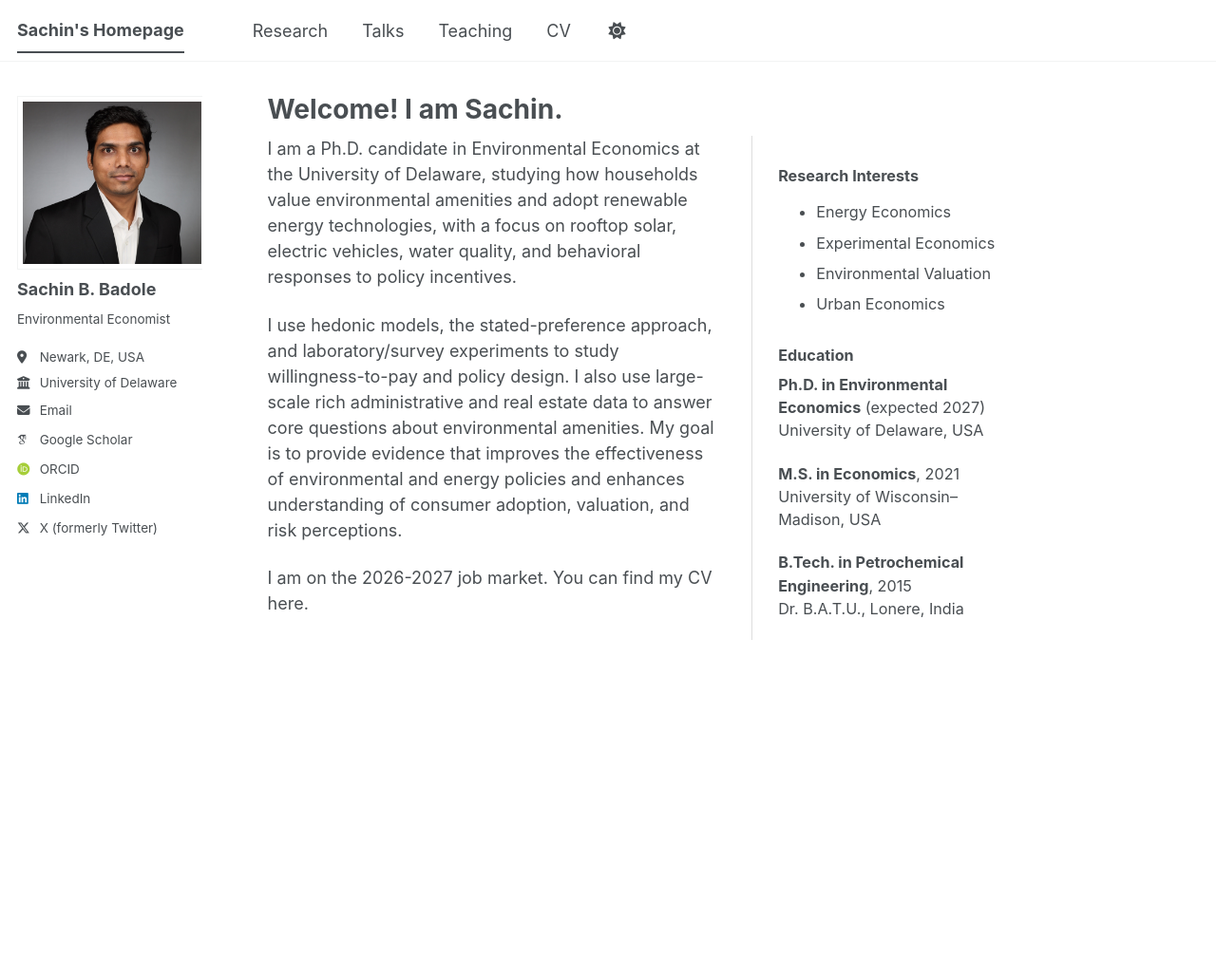
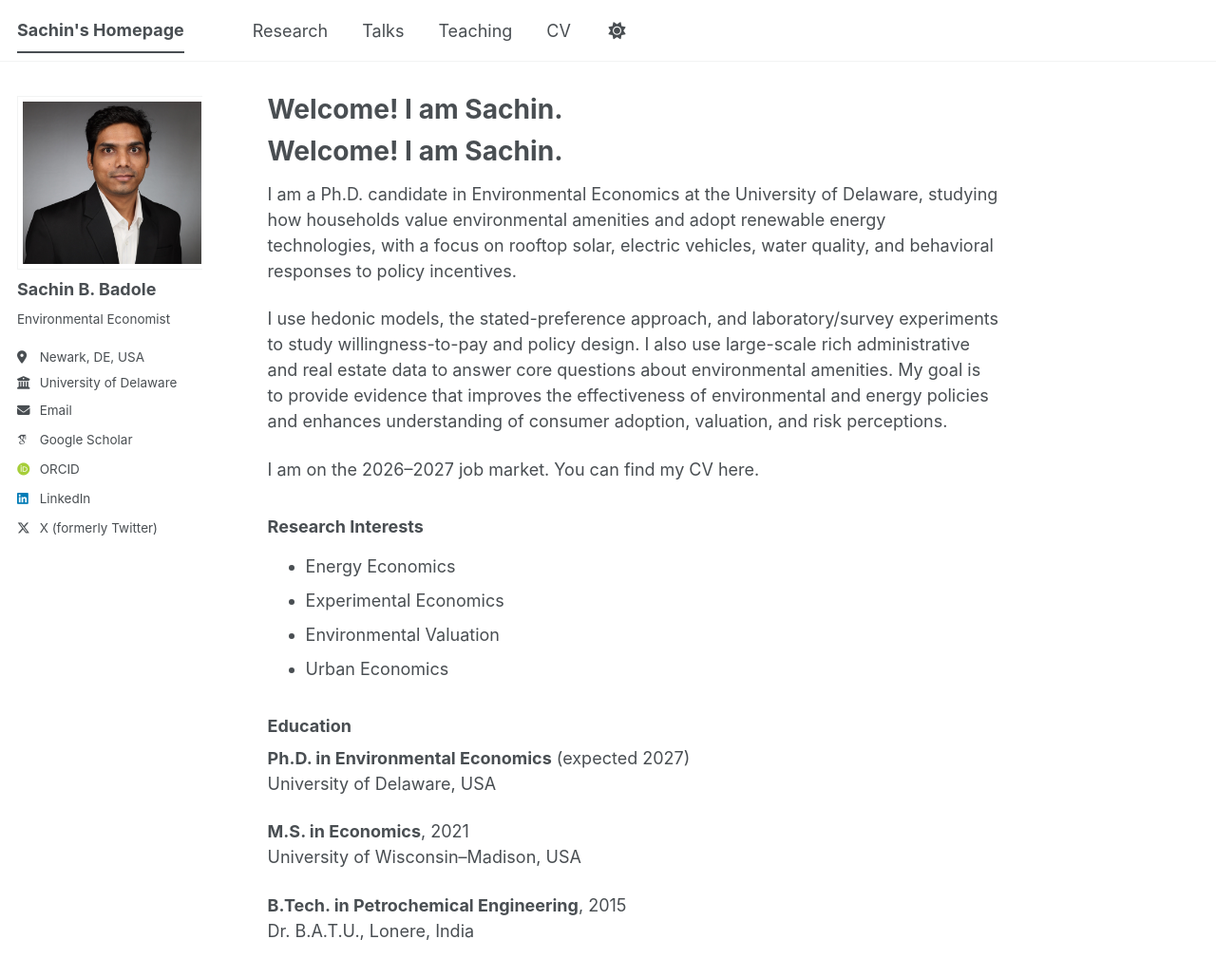
Before and after one commit to sachin-b-badole/sachin-b-badole.github.io, a Jekyll site: the page built from _pages/about.md, in a window 1280 px wide and 1098 px high. Shown: the top 1029 px of the window at 95% size. Built offline with Jekyll 4.4.1, drawn with Linux system fonts in a browser that asks for light colours; some web fonts are replaced; a script bundle is joined from its source files by our own code; library files that are not in the unit come from our copies; some of the changed lines change nothing that is shown.

Commit message:
Update about.md

```diff
--- a/_pages/about.md
+++ b/_pages/about.md
@@ -2,11 +2,49 @@
 permalink: /
 title: "Welcome! I am Sachin."
 author_profile: true
+classes: wide
 redirect_from:
   - /about/
   - /about.html
 ---
+<div class="about-layout">
 
+  <div class="about-main">
+    <h1>Welcome! I am Sachin.</h1>
+
+    <p>I am a Ph.D. candidate in Environmental Economics at the University of Delaware, studying how households value environmental amenities and adopt renewable energy technologies, with a focus on rooftop solar, electric vehicles, water quality, and behavioral responses to policy incentives.</p>
+
+    <p>I use hedonic models, the stated-preference approach, and laboratory/survey experiments to study willingness-to-pay and policy design. I also use large-scale rich administrative and real estate data to answer core questions about environmental amenities. My goal is to provide evidence that improves the effectiveness of environmental and energy policies and enhances understanding of consumer adoption, valuation, and risk perceptions.</p>
+
+    <p>I am on the 2026–2027 job market. You can find my CV here.</p>
+  </div>
+
+  <aside class="about-aside">
+    <h3>Research Interests</h3>
+    <ul>
+      <li>Energy Economics</li>
+      <li>Experimental Economics</li>
+      <li>Environmental Valuation</li>
+      <li>Urban Economics</li>
+    </ul>
+
+    <h3>Education</h3>
+    <p><strong>Ph.D. in Environmental Economics</strong> (expected 2027)<br>
+    University of Delaware, USA</p>
+
+    <p><strong>M.S. in Economics</strong>, 2021<br>
+    University of Wisconsin–Madison, USA</p>
+
+    <p><strong>B.Tech. in Petrochemical Engineering</strong>, 2015<br>
+    Dr. B.A.T.U., Lonere, India</p>
+  </aside>
+
+</div>
+
+
+
+
+{% comment %}
 <div class="right-column-box">
   <h3>Research Interests</h3>
   <ul>
@@ -41,7 +79,7 @@
 
 
 
-{% comment %}
+
 #Academic Pages is a ready-to-fork GitHub Pages template for academic personal websites
 
 =========
```
